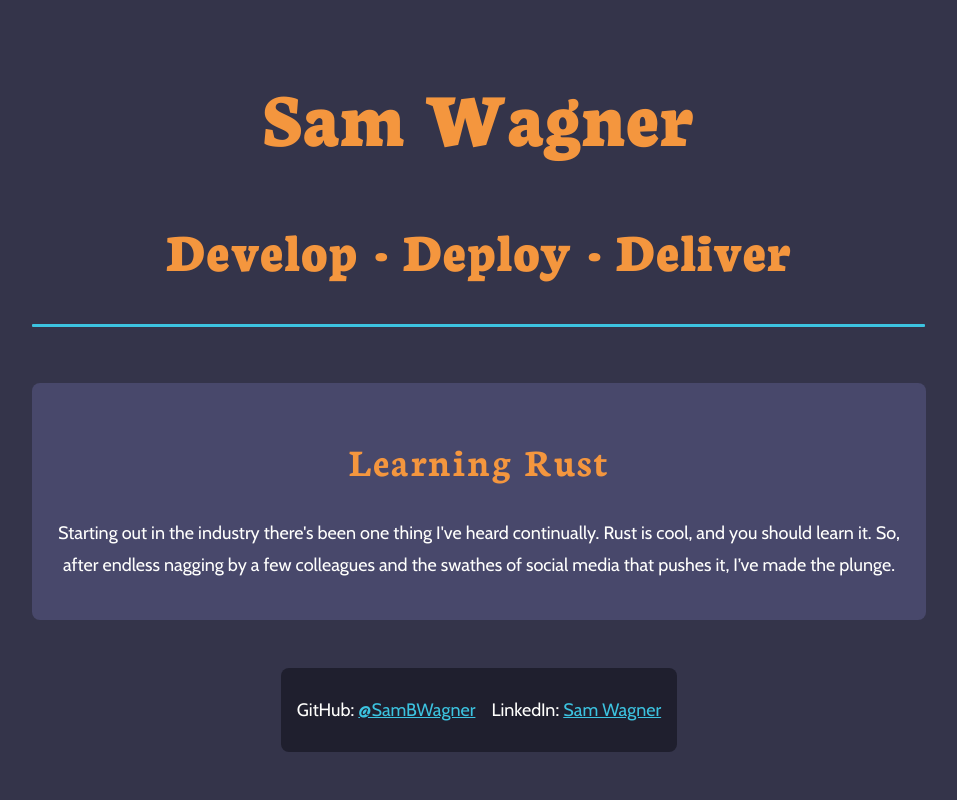
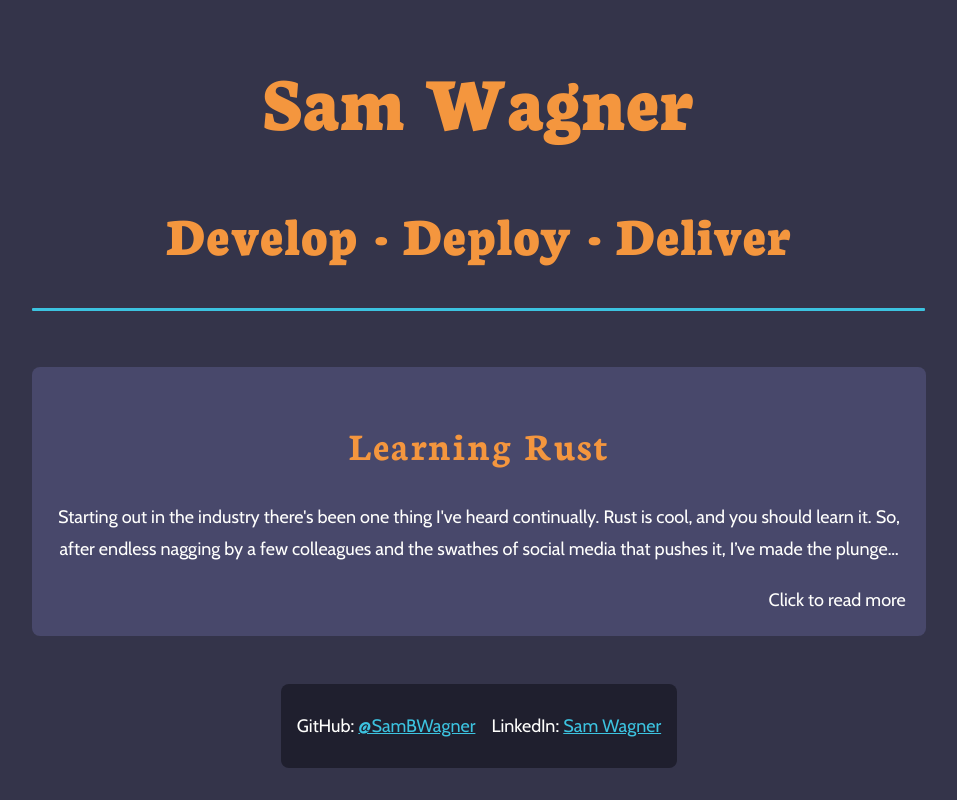
Before and after one commit to SamBWagner/port-flow, a Next.js app in the folder UI/: page / in a window 1280 px wide. Shown: the whole page, without its empty margins (161-1118 px from the left). Built offline with nearby package versions, Linux system fonts and the light colour scheme.

Commit message:
finalise content for blog card

```diff
--- a/UI/app/components/blogCard.js
+++ b/UI/app/components/blogCard.js
@@ -1,7 +1,7 @@
 import Link from "next/link";
 import styles from "./blogCard.module.css";
 
-export default function BlogCard({ children, title, url }) {
+export default function BlogCard({ children, title, url, urlAria }) {
   return (
     <Link href={url} className={styles.cardLink}>
       <article className={styles.card}>
--- a/UI/app/page.js
+++ b/UI/app/page.js
@@ -10,14 +10,17 @@ export default function home() {
       <h2 className={`${styles.byLine}`}>Develop · Deploy · Deliver</h2>
       <hr className={`${styles.divider}`}></hr>
       <div className={`${styles.blogCardContainer}`}>
-        <BlogCard url="rust-game">
+        <BlogCard url="rust-game" urlAria="navigate to Learning Rust blog post">
           <h3>Learning Rust</h3>
           <p>
             Starting out in the industry there&apos;s been one thing I&apos;ve
             heard continually. Rust is cool, and you should learn it. So, after
             endless nagging by a few colleagues and the swathes of social media
-            that pushes it, I’ve made the plunge.
+            that pushes it, I’ve made the plunge&hellip;
           </p>
+          <div className={styles.blogCardReadMore}>
+            <p>Click to read more</p>
+          </div>
         </BlogCard>
       </div>
 
--- a/UI/app/styles.module.css
+++ b/UI/app/styles.module.css
@@ -54,3 +54,13 @@
     display: flex;
     justify-content: center;
 }
+
+.blogCardReadMore {
+    display: flex;
+    justify-content: end;
+}
+
+.blogCardReadMore p {
+    margin-top: 0;
+    margin-bottom: 0;
+}
```
